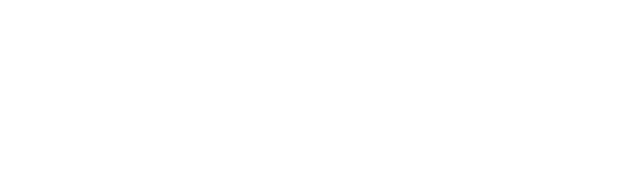
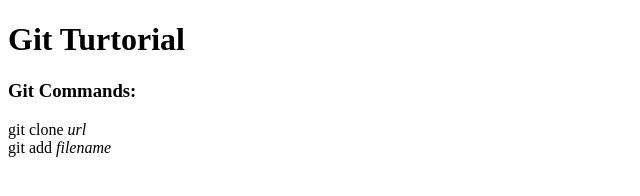
Before and after one commit to freeevildoer/hello_world, a plain HTML site: page index.html in a window 1280 px wide. Shown: the whole page, without its empty margins (0-640 px from the left). Drawn offline with Linux system fonts and the light colour scheme.

Commit message:
update index.html

```diff
--- a/index.html
+++ b/index.html
@@ -1,7 +1,16 @@
 <!DOCTYPE html>
 <html>
 <head>
- <meta name="viewport" conten="width=device-width, intial-scale=1" />
+<meta name="viewport" conten="width=device-width, intial-scale=1" />
 <title> Learn Git using GitHub in 5 minutes </title>
 </head>
+
+<body>
+ <h1>Git Turtorial</h1>
+ <h3>Git Commands:</h3>
+ git clone <i>url</i>
+ <br>
+ git add <i>filename</i>
+ </body>
+
 </html>
```
